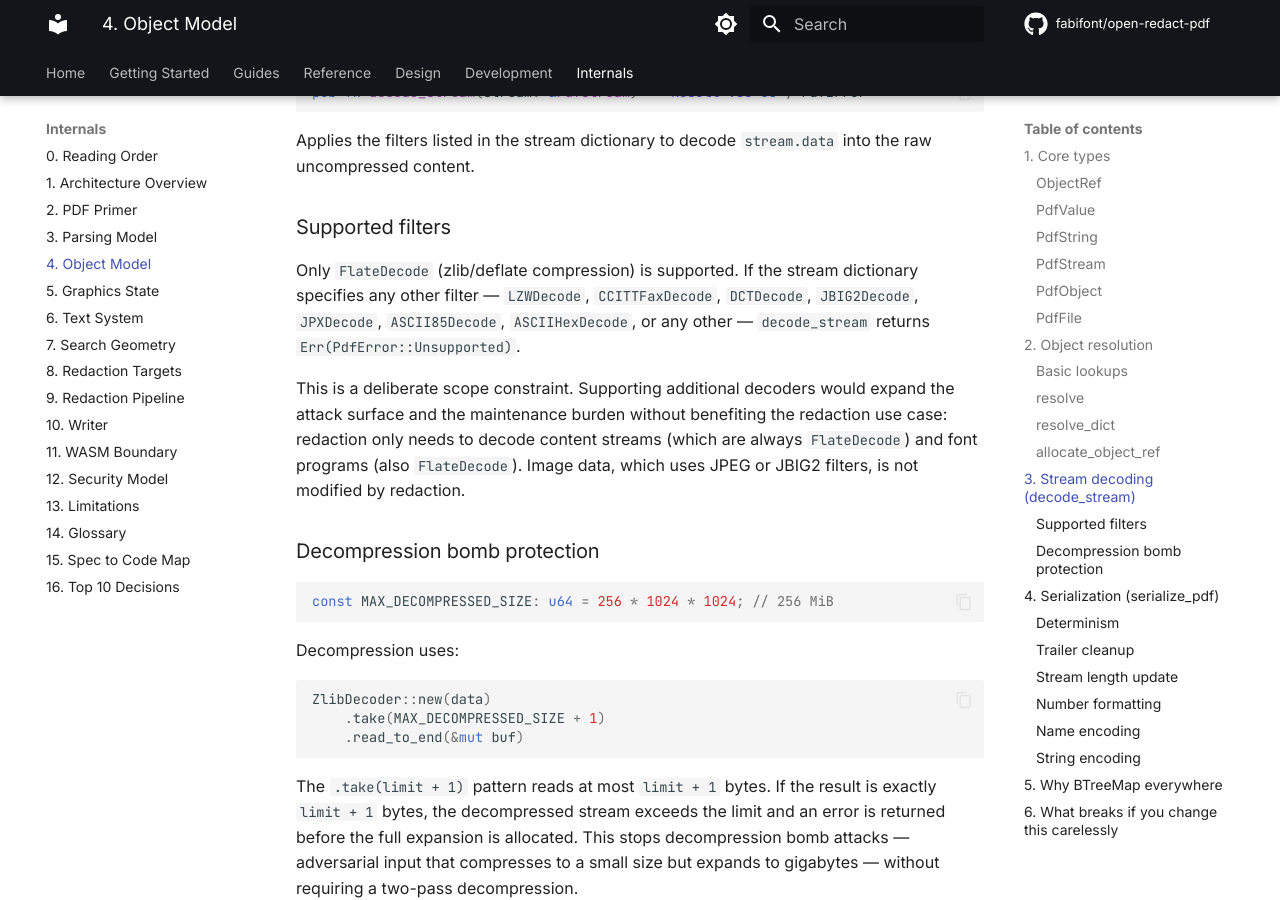
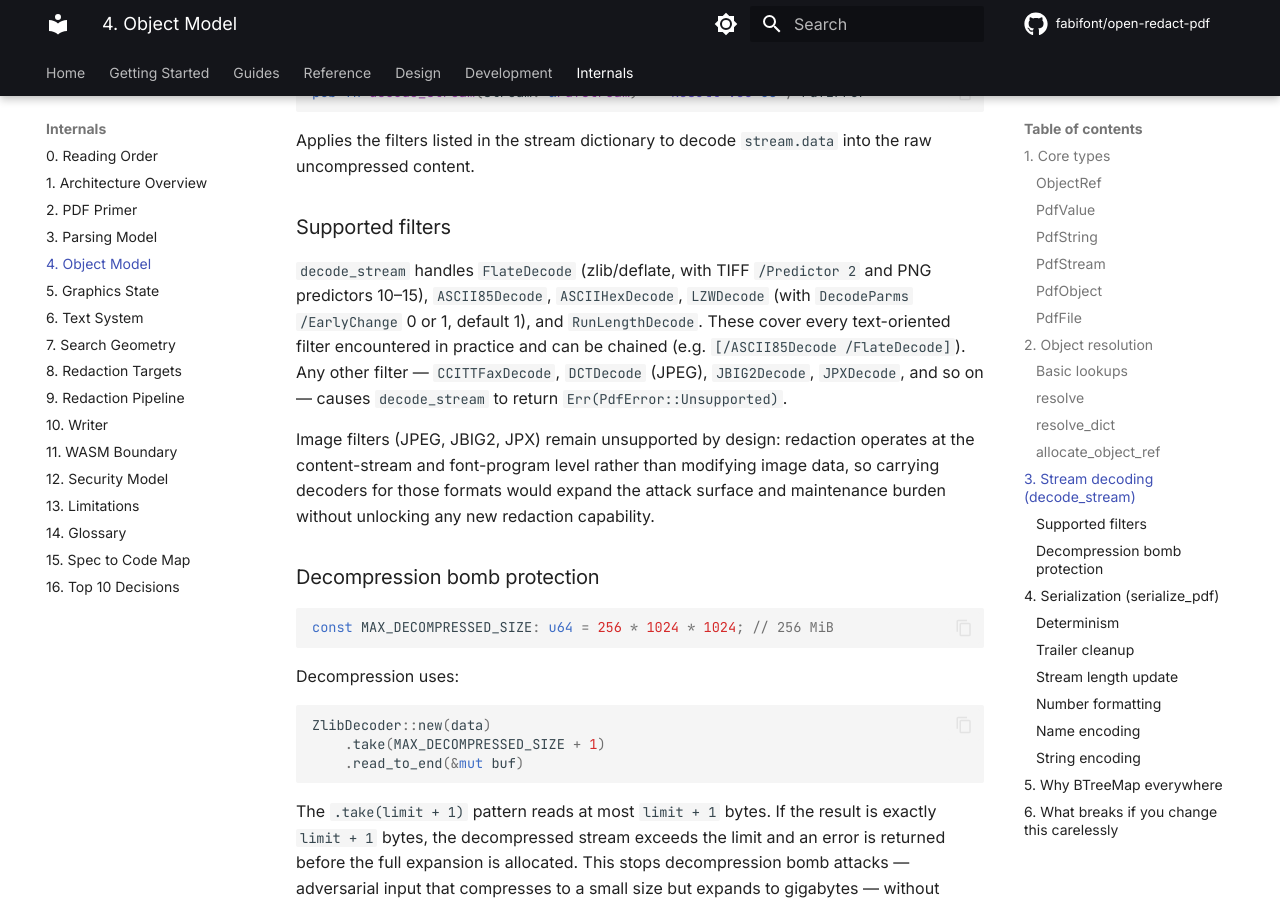
Before and after one commit to fabifont/open-redact-pdf, an MkDocs documentation site: the page built from docs/internals/04-object-model.md, in a window 1280 px wide and 900 px high, scrolled down 3809 px. Built offline with MkDocs 1.6.1 and Material for MkDocs 9.7.7, drawn with Linux system fonts in a browser that asks for light colours; comment, search, counter and statistics services are not loaded.

Commit message:
docs(internals): refresh glossary and object-model for new filter set

```diff
--- a/docs/internals/04-object-model.md
+++ b/docs/internals/04-object-model.md
@@ -137,9 +137,9 @@ Applies the filters listed in the stream dictionary to decode `stream.data` into
 
 ### Supported filters
 
-Only `FlateDecode` (zlib/deflate compression) is supported. If the stream dictionary specifies any other filter — `LZWDecode`, `CCITTFaxDecode`, `DCTDecode`, `JBIG2Decode`, `JPXDecode`, `ASCII85Decode`, `ASCIIHexDecode`, or any other — `decode_stream` returns `Err(PdfError::Unsupported)`.
+`decode_stream` handles `FlateDecode` (zlib/deflate, with TIFF `/Predictor 2` and PNG predictors 10–15), `ASCII85Decode`, `ASCIIHexDecode`, `LZWDecode` (with `DecodeParms /EarlyChange` 0 or 1, default 1), and `RunLengthDecode`. These cover every text-oriented filter encountered in practice and can be chained (e.g. `[/ASCII85Decode /FlateDecode]`). Any other filter — `CCITTFaxDecode`, `DCTDecode` (JPEG), `JBIG2Decode`, `JPXDecode`, and so on — causes `decode_stream` to return `Err(PdfError::Unsupported)`.
 
-This is a deliberate scope constraint. Supporting additional decoders would expand the attack surface and the maintenance burden without benefiting the redaction use case: redaction only needs to decode content streams (which are always `FlateDecode`) and font programs (also `FlateDecode`). Image data, which uses JPEG or JBIG2 filters, is not modified by redaction.
+Image filters (JPEG, JBIG2, JPX) remain unsupported by design: redaction operates at the content-stream and font-program level rather than modifying image data, so carrying decoders for those formats would expand the attack surface and maintenance burden without unlocking any new redaction capability.
 
 ### Decompression bomb protection
 
```
Also changed, not shown: docs/internals/14-glossary.md (+1 -1 lines).
